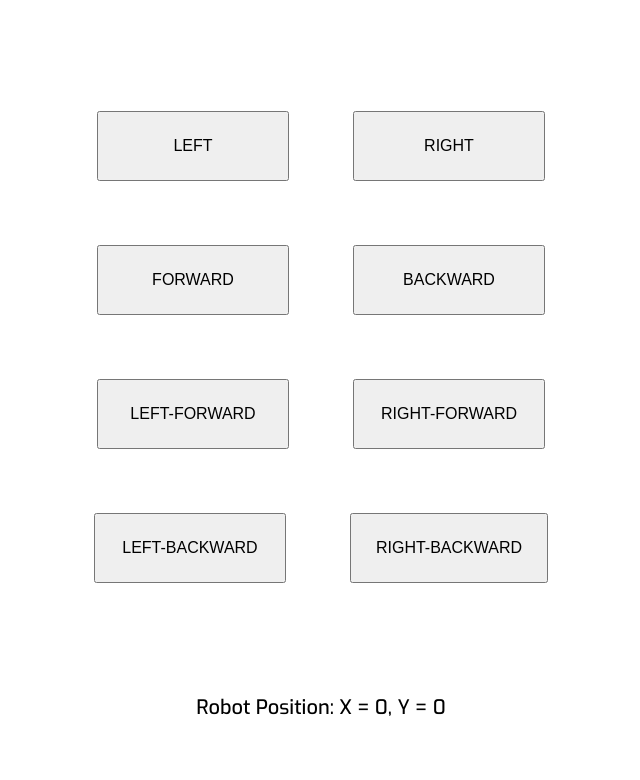
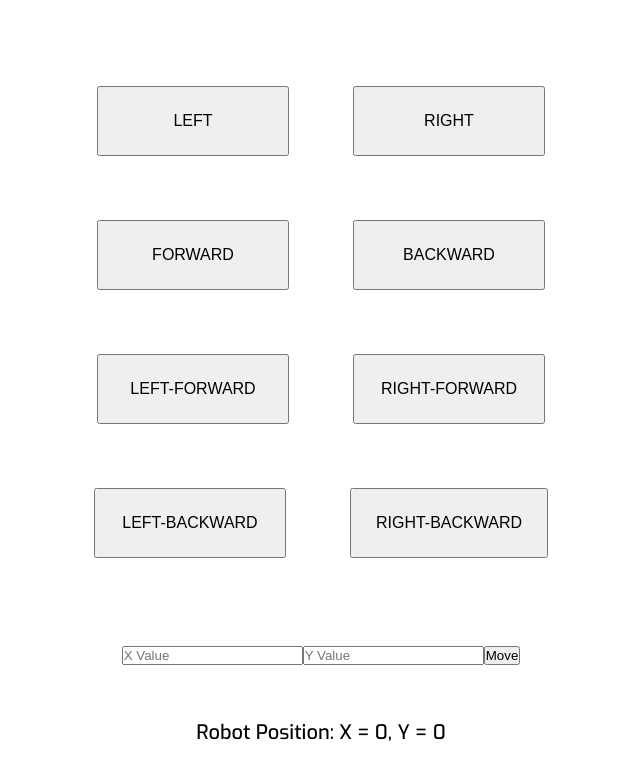
Before and after one commit to idnzozkan/metal-collector, a React (Create React App) app in the folder client/: page / in a window 1280 px wide. Shown: the top 780 px of the page, without its empty margins (319-959 px from the left). Built offline with nearby package versions, Linux system fonts and the light colour scheme; no server answers.

Commit message:
Add move to a position router

```diff
--- a/client/src/App.js
+++ b/client/src/App.js
@@ -3,8 +3,22 @@ import axios from 'axios'
 import { useEffect, useState } from 'react'
 
 const App = () => {
-  const [position, setPosition] = useState({})
+  const [position, setPosition] = useState({ x: 0, y: 0 })
+  const [target, setTarget] = useState({ x: null, y: null })
   const [isSent, setIsSent] = useState(false)
+
+  const handleInput = e => {
+    if (e.target.name === 'x-value') setTarget(prev => ({ ...prev, x: e.target.value }))
+    if (e.target.name === 'y-value') setTarget(prev => ({ ...prev, y: e.target.value }))
+  }
+
+  const handleMoveToTarget = async () => {
+    try {
+      await axios.post(`http://localhost:8080/robot/move/position`, target)
+    } catch (error) {
+      console.log(error)
+    }
+  }
 
   const handleMove = async direction => {
     try {
@@ -26,7 +40,7 @@ const App = () => {
     }
     getRobotPosition()
     setIsSent(false)
-  }, [isSent])
+  }, [])
 
   return (
     <div>
@@ -41,6 +55,21 @@ const App = () => {
           <button onClick={() => handleMove('left-backward')}>LEFT-BACKWARD</button>
           <button onClick={() => handleMove('right-backward')}>RIGHT-BACKWARD</button>
         </div>
+        <div className="specific-position-entering-area">
+          <input
+            type="number"
+            placeholder="X Value"
+            name="x-value"
+            onChange={e => handleInput(e)}
+          />
+          <input
+            type="number"
+            placeholder="Y Value"
+            name="y-value"
+            onChange={e => handleInput(e)}
+          />
+          <button onClick={handleMoveToTarget}>Move</button>
+        </div>
         <div className="position">
           <p>
             Robot Position: X = {position.x ? position.x : 0}, Y = {position.y ? position.y : 0}
```
Also changed, not shown: 1 other file (tests, documents, lock files or other folders).
